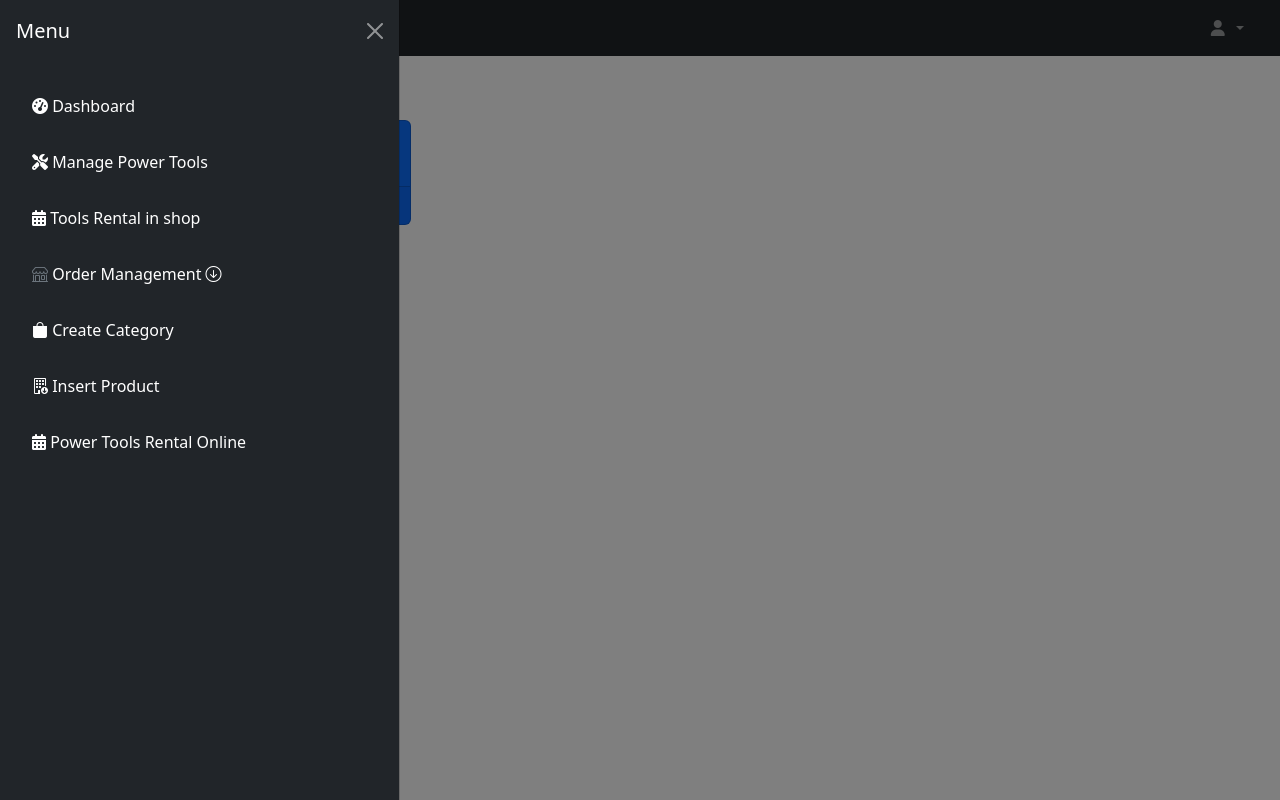
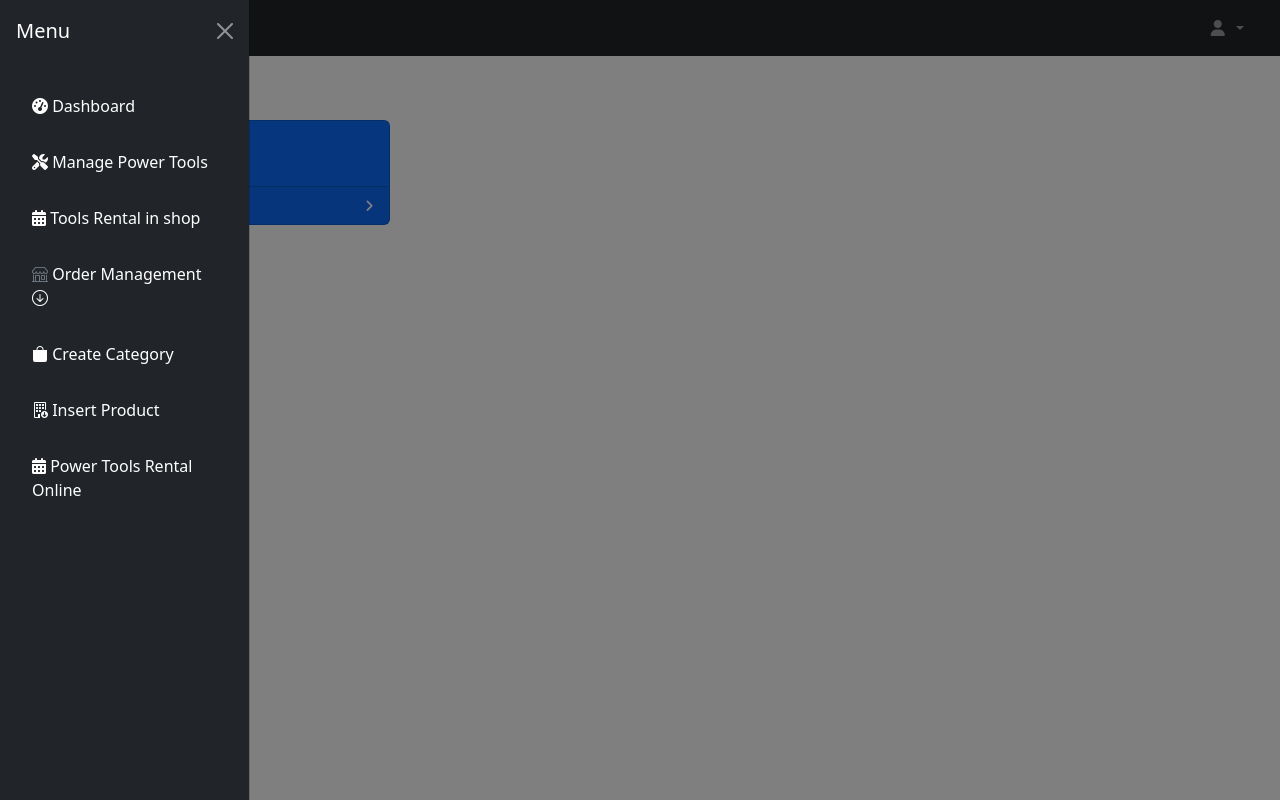
Before and after one commit to Navaneetha22UCA030/test, a plain HTML site: page index.html in a window 1280 px wide. Both pictures are taken after a click on the button 33 px from the left and 28 px from the top of the page. Drawn offline with nearby package versions, Linux system fonts and the light colour scheme; a small style sheet from the web is missing.

Commit message:
Update index.html

```diff
--- a/index.html
+++ b/index.html
@@ -33,7 +33,14 @@
                 color: rgb(255, 255, 255)
             }
 
-
+        #sidebar {
+            min-width: 200px;
+            max-width: 300px;
+            width: 250px;
+            background-color: #f4f4f4;
+            height: 100vh;
+            overflow-y: auto;
+        }
     </style>
 
     <body class="sb-nav-fixed">
@@ -118,10 +125,11 @@
             </div>
         </div>
 
+            <div class="row">
+<div class="col-md-11">
 
         <div class="container-fluied">
             <h1 class="m-2">Dashboard</h1>
-            <div class="row">
 
                 <!-- Total Registered Users Card -->
                 <div class="col-xl-4 col-md-6 mb-4">
```
